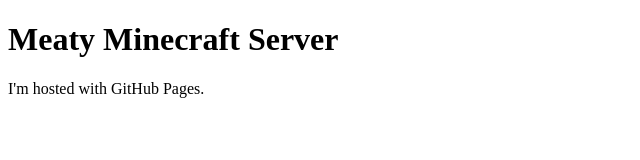
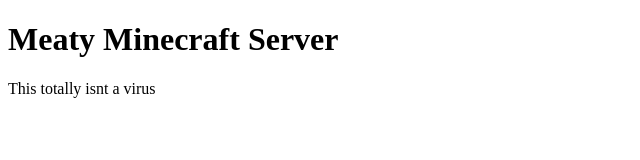
Before and after one commit to TheAnnoyingJc/TheAnnoyingJc.github.io, a plain HTML site: page index.html in a window 1280 px wide. Shown: the full height of the page, 0-640 px from the left. Drawn offline with Linux system fonts and the light colour scheme.

Commit message:
Update index.html

```diff
--- a/index.html
+++ b/index.html
@@ -2,6 +2,6 @@
 <html lang="en">
 <body>
 <h1>Meaty Minecraft Server</h1>
-<p>I'm hosted with GitHub Pages.</p>
+<p>This totally isnt a virus</p>
 </body>
 </html>
```
